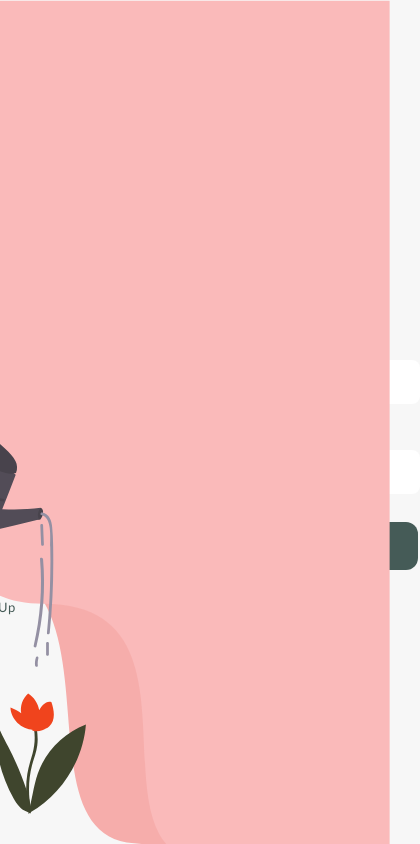
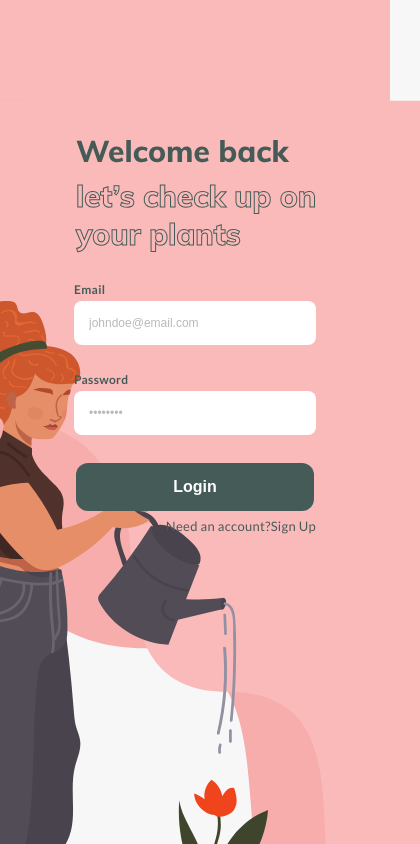
Before and after one commit to lduvnas/plant-app, a React (Create React App) app: page /login in a window 390 px wide. Shown: the whole page, 420 px wide, since content can reach past the window. Built offline with nearby package versions, Linux system fonts and the light colour scheme; no server answers; the database is empty.

Commit message:
Make login responsive

```diff
--- a/src/components/LoginForm/LoginForm.jsx
+++ b/src/components/LoginForm/LoginForm.jsx
@@ -22,6 +22,7 @@ const LoginForm = () => {
   });
 
   const submitForm = async (data, e) => {
+    console.log("here");
     e.preventDefault();
     try {
       setError("");
@@ -40,6 +41,7 @@ const LoginForm = () => {
 
   return (
     <S.Container>
+      <S.BackgroundContainer></S.BackgroundContainer>
       <S.ContainerLeft>
         {/* <h1>Welcome Back</h1>
         <h2>To log in please enter your email and password</h2>  */}
@@ -65,10 +67,13 @@ const LoginForm = () => {
             label="Password"
           />
           <Button type="submit" title="Login" />
-          Need an account? <Link to="/signup">Sign Up</Link>
+          <S.SignupLinkContainer>
+            <p> Need an account? </p>
+            <Link to="/signup">Sign Up</Link>
+          </S.SignupLinkContainer>
         </S.Form>
 
-        <Button title="open modal" onClick={() => setModalVisible(true)} />
+        {/* <Button title="open modal" onClick={() => setModalVisible(true)} />
         <S.Modal visible={modalVisible}>
           <h3>Forgot your password?</h3>
 
@@ -89,7 +94,7 @@ const LoginForm = () => {
             alt="Close"
             onClick={() => setModalVisible(false)}
           />
-        </S.Modal>
+        </S.Modal> */}
       </S.ContainerLeft>
 
       <S.ContainerRight>
--- a/src/components/LoginForm/styled.js
+++ b/src/components/LoginForm/styled.js
@@ -5,58 +5,71 @@ export const Container = styled.div`
   justify-content: center;
   align-items: center;
   height: 100vh;
+  @media (max-width: 1000px) {
+    align-items: flex-start;
+    background-color: #fababa;
+  }
+`;
+
+export const BackgroundContainer = styled.div`
+  height: 300px;
+  width: 400px;
+  z-index: 0;
+
+  position: fixed;
+  bottom: 0;
+  left: 0;
+  @media (max-width: 1000px) {
+    background-color: #f7f7f7;
+  }
 `;
 
 export const ContainerLeft = styled.div`
-  width: 50%;
-  height: 100%;
+  width: 70%;
+  height: 80%;
   display: flex;
-  align-items: center;
   justify-content: center;
   flex-direction: column;
-  /* background-color: #f7f7f7; */
-  /* border-bottom-right-radius: 50px;
-  border-top-right-radius: 50px; */
-  /* z-index: 2; */
-`;
-
-export const ContainerRight = styled.div`
-  /* width: 60%; */
-  height: 100%;
-  /* background-color: #8c9896; */
-  display: flex;
-  align-items: center;
-  justify-content: flex-end;
-  overflow: hidden;
-  position: relative;
-  /* z-index: 1; */
-  /* border-bottom-left-radius: 20px; */
-  /* border-top-left-radius: 20px; */
-  /* position: relative; */
-  /* left: -45px;
-  margin-right: -45px; */
+  padding: 50px;
+  padding-left: 150px;
+  /* background-color: #fff;
+  border-radius: 20px;
+  box-shadow: 0 0 8px 8px #00000003; */
+  transition: ease all 0.5s;
+  z-index: 1;
+  @media (max-width: 1000px) {
+    padding: 5%;
+    align-items: center;
+  }
 `;
 
 export const Form = styled.form`
   display: flex;
   flex-direction: column;
-  /* max-width: 400px; */
-  width: 450px;
-  /* background-color: #fff;
-  padding: 50px;
-  border-radius: 12px;
-  box-shadow: 0 0 8px 8px #00000003; */
+  max-width: 450px;
+`;
+
+export const ContainerRight = styled.div`
+  position: relative;
 `;
 
 export const Image = styled.img`
-  height: 102vh;
+  height: 100vh;
   position: fixed;
   top: 0;
   right: 0;
+  transition: ease all 0.2s;
+  @media (max-width: 1500px) {
+    right: -220px;
+  }
+  @media (max-width: 1000px) {
+    left: -160px;
+    top: 100px;
+  }
 `;
 
 export const WelcomeTitle = styled.img`
-  width: 300px;
+  max-width: 300px;
   margin-bottom: 2em;
 `;
 
@@ -76,3 +89,8 @@ export const Close = styled.img`
   top: 10px;
   right: 10px;
 `;
+
+export const SignupLinkContainer = styled.div`
+  display: flex;
+  justify-content: flex-end;
+`;
--- a/src/validation/loginSchema.js
+++ b/src/validation/loginSchema.js
@@ -5,10 +5,10 @@ const loginSchema = yup.object().shape({
     .string()
     .email("Email must be a valid email")
     .required("Email is required"),
-  resetEmail: yup
-    .string()
-    .email("Email must be a valid email")
-    .required("Email is required"),
+  // resetEmail: yup
+  //   .string()
+  //   .email("Email must be a valid email")
+  //   .required("Email is required"),
   password: yup.string().required("Password is required"),
 });
 
```
Also changed, not shown: src/assets/svg/login.svg.
